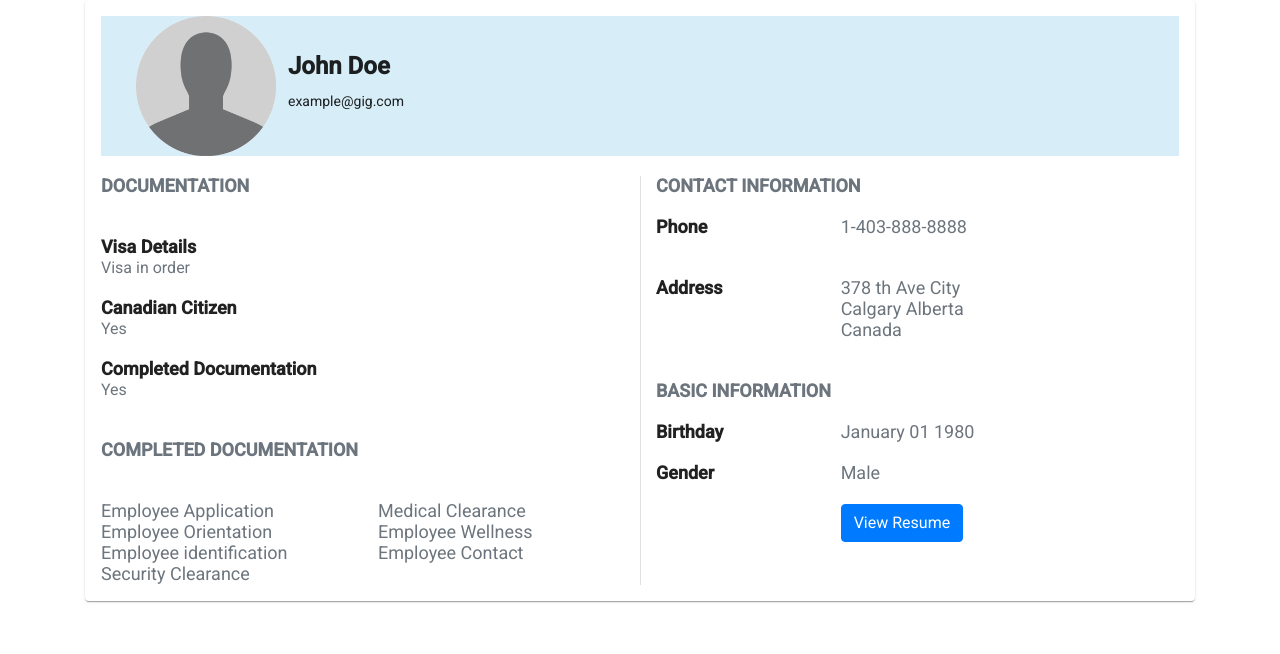
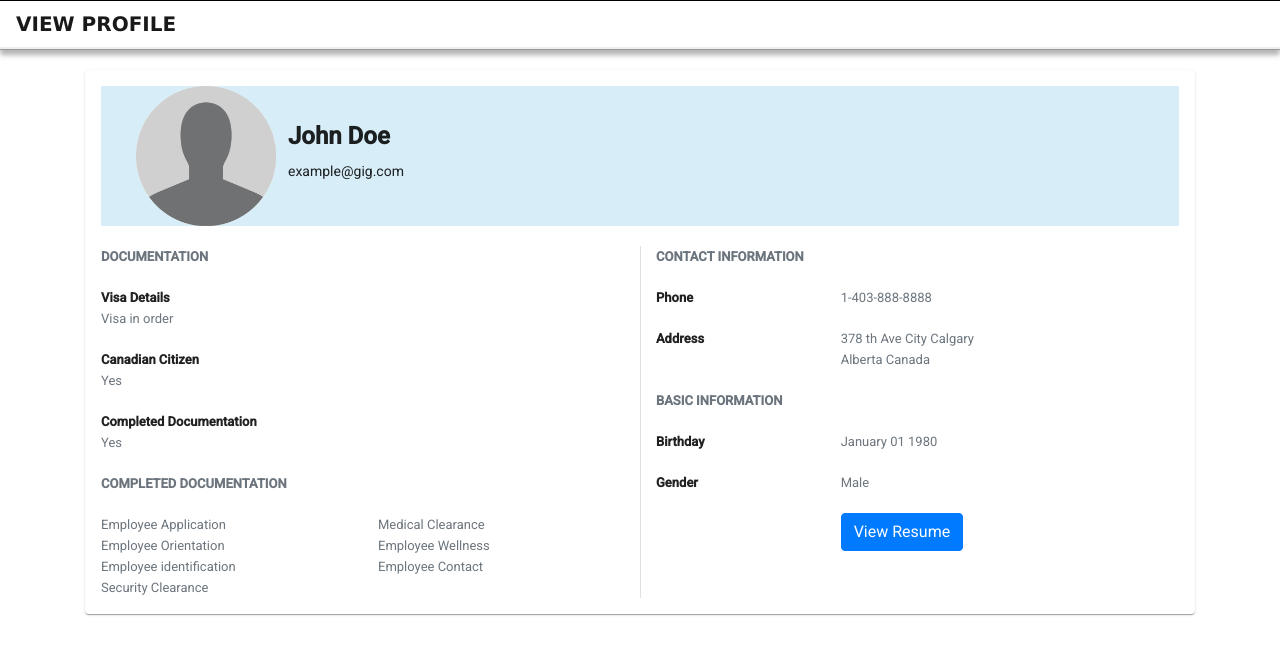
Before and after one commit to m-asadd1997/KelvinProjectFrontend, an Angular app: page /viewportfolio in a window 1280 px wide. Shown: the top 654 px of the page. Built offline with nearby package versions, Linux system fonts and the light colour scheme.

Commit message:
ui changes

```diff
--- a/src/app/Services/applicant-service.service.ts
+++ b/src/app/Services/applicant-service.service.ts
@@ -1,6 +1,6 @@
 import { Injectable } from '@angular/core';
 import { HttpClient } from '@angular/common/http';
-import { Observable } from 'rxjs';
+import { Observable, Subject } from 'rxjs';
 import { environment } from '../../environments/environment';
 
 @Injectable({
@@ -8,10 +8,16 @@ import { environment } from '../../environments/environment';
 })
 export class ApplicantServiceService {
 
+  private productSource = new Subject<Object>();
+  productMessage$ = this.productSource.asObservable();
   constructor(private http: HttpClient) { }
    url:any = environment.baseUrl;
   saveApplicantForm(appObj: any):Observable<any>{
     return this.http.post(this.url+"api/applicant-form",appObj)
+  }
+
+  sendMessage(obj: Object){
+    this.productSource.next(obj);
   }
 
   getApplicantFields():Observable<any>{
--- a/src/app/main-screen/main-screen.component.css
+++ b/src/app/main-screen/main-screen.component.css
@@ -21,3 +21,14 @@
     height: 100px;
     border-radius: 50%;
   }
+
+  input[type="file"] {
+    display: none;
+}
+
+label{
+  padding: 5px;
+  background: grey;
+  display: table;
+  color: #fff;
+   }
--- a/src/app/main-screen/main-screen.component.ts
+++ b/src/app/main-screen/main-screen.component.ts
@@ -1,7 +1,7 @@
 import { Component, OnInit, Inject } from '@angular/core';
 import { ApplicantForm } from './ApplicantForm';
 import { ApplicantServiceService } from '../Services/applicant-service.service';
-import { ActivatedRoute } from '@angular/router';
+import { ActivatedRoute, Router } from '@angular/router';
 import {NgbModal, ModalDismissReasons} from '@ng-bootstrap/ng-bootstrap';
 
 @Component({
@@ -19,9 +19,8 @@ export class MainScreenComponent implements OnInit {
   responseEmail : any;
 
   foods: any[] = [
-    {value: 'steak-0', viewValue: 'Steak'},
-    {value: 'pizza-1', viewValue: 'Pizza'},
-    {value: 'tacos-2', viewValue: 'Tacos'}
+    {value: 'yes', viewValue: 'Yes'},
+    {value: 'no', viewValue: 'No'}
   ];
   Gender: any[] = [
     {value: 'male', viewValue: 'male'},
@@ -30,7 +29,7 @@ export class MainScreenComponent implements OnInit {
 
   appFormObj: ApplicantForm = new ApplicantForm();
   closeResult: string;
-  constructor(private applicantService: ApplicantServiceService,private activateRoute: ActivatedRoute,private modalService: NgbModal) { }
+  constructor(private router:Router,private applicantService: ApplicantServiceService,private activateRoute: ActivatedRoute,private modalService: NgbModal) { }
 
   ngOnInit(): void {
 
@@ -163,4 +162,13 @@ _handleReaderLoaded(readerEvt) {
     }
   }
 
+  goToapplicantTable(){
+    this.router.navigate(['test'])
+  }
+
+  sendProducttoCheckout(prod :Object){
+    console.log(prod)
+    this.applicantService.sendMessage(prod);
+
+  }
 }
--- a/src/app/viewportfolio/viewportfolio.component.html
+++ b/src/app/viewportfolio/viewportfolio.component.html
@@ -1,3 +1,8 @@
+<nav class="navbar navbar-light bg-light" style="background-color: white !important;border-top-color: black;border-top-style:solid; border-top-width: thin; border-bottom-style: ridge; box-shadow:0px 5px 5px rgb(179, 179, 179);">
+  <a class="navbar-brand mb-0 h3" href="#" style="font-family: 'Lucida Sans', 'Lucida Sans Regular', 'Lucida Grande', 'Lucida Sans Unicode', Geneva, Verdana, sans-serif; font-weight: 600;">
+   VIEW PROFILE</a>
+</nav>
+<br>
 <div class = "container">
 <mat-card>
   <mat-card-header style="background-color: #d7edf8">
@@ -34,82 +39,82 @@
     <div class="col-6">
       <div class="row">
         <div class="col-4">
-          <span class = "font-weight-bold text-uppercase text-muted" style="font-size: large;">Documentation</span>
+          <span class = "font-weight-bold text-uppercase text-muted" style="font-size: small;">Documentation</span>
         </div>
       </div>
       <br>
-      <br>
+
       <div class="row">
         <div class="col-4">
-          <span class = "font-weight-bold my-10" style="font-size: large">Visa Details</span>
+          <span class = "font-weight-bold my-10" style="font-size: small">Visa Details</span>
         </div>
       </div>
       <div class="row">
         <div class="col-4">
-          <span class="text-muted" style="font-size: medium">Visa in order</span>
+          <span class="text-muted" style="font-size: small">Visa in order</span>
         </div>
       </div>
       <br>
       <div class="row">
         <div class="col-4">
-          <span class = "font-weight-bold my-4" style="font-size: large">Canadian Citizen</span>
+          <span class = "font-weight-bold my-4" style="font-size: small">Canadian Citizen</span>
         </div>
       </div>
       <div class="row">
         <div class="col-4">
-          <span class="text-muted" style="font-size: medium">Yes</span>
+          <span class="text-muted" style="font-size: small">Yes</span>
         </div>
       </div>
       <br>
       <div class="row">
         <div class="col-6">
-          <span class = "font-weight-bold my-4" style="font-size: large">Completed Documentation</span>
+          <span class = "font-weight-bold my-4" style="font-size: small">Completed Documentation</span>
         </div>
       </div>
       <div class="row">
         <div class="col-4">
-          <span class="text-muted" style="font-size: medium">Yes</span>
+          <span class="text-muted" style="font-size: small">Yes</span>
         </div>
 
       </div>
       <br>
-      <br>
+
 
       <div class="row">
         <div class="col-8">
-          <span class = "font-weight-bold text-uppercase text-muted" style="font-size: large;">Completed Documentation</span>
+          <span class = "font-weight-bold text-uppercase text-muted" style="font-size: small;">Completed Documentation</span>
         </div>
       </div>
       <br>
-      <br>
+
 
       <div class="row">
         <div class="col-6">
-          <span class = "font-weight-normal  text-muted" style="font-size: large;">Employee Application</span>
+          <span class = "font-weight-normal  text-muted" style="font-size: small;">Employee Application</span>
         </div>
         <div class="col-4">
-            <span class = "font-weight-normal  text-muted" style="font-size: large;">Medical Clearance</span>
+            <span class = "font-weight-normal  text-muted" style="font-size: small;">Medical Clearance</span>
           </div>
       </div>
       <div class="row">
         <div class="col-6">
-          <span class = "font-weight-normal  text-muted" style="font-size: large;">Employee Orientation</span>
+          <span class = "font-weight-normal  text-muted" style="font-size: small;">Employee Orientation</span>
         </div>
         <div class="col-4">
-            <span class = "font-weight-normal  text-muted" style="font-size: large;">Employee Wellness</span>
+            <span class = "font-weight-normal  text-muted" style="font-size: small;">Employee Wellness</span>
           </div>
       </div>
       <div class="row">
         <div class="col-6">
-          <span class = "font-weight-normal  text-muted" style="font-size: large;">Employee identification</span>
+          <span class = "font-weight-normal  text-muted" style="font-size: small;">Employee identification</span>
         </div>
         <div class="col-4">
-            <span class = "font-weight-normal  text-muted" style="font-size: large;">Employee Contact</span>
+            <span class = "font-weight-normal  text-muted" style="font-size: small;">Employee Contact</span>
           </div>
       </div>
       <div class="row">
         <div class="col-4">
-          <span class = "font-weight-normal text-muted" style="font-size: large;">Security Clearance</span>
+          <span class = "font-weight-normal text-muted" style="font-size: small;">Security Clearance</span>
         </div>
       </div>
 
@@ -120,51 +125,51 @@
 <div class="col-4">
     <div class="row">
         <div class="col-8">
-          <span class = "font-weight-bold text-uppercase text-muted" style="font-size: large;">Contact Information</span>
+          <span class = "font-weight-bold text-uppercase text-muted" style="font-size: small;">Contact Information</span>
         </div>
       </div>
       <br>
       <div class="row">
         <div class="col-6">
-          <span class = "font-weight-bold" style="font-size: large;">Phone</span>
+          <span class = "font-weight-bold" style="font-size: small;">Phone</span>
         </div>
         <div class="col-6">
-            <span class = "font-weight-normal  text-muted" style="font-size: large;">1-403-888-8888</span>
+            <span class = "font-weight-normal  text-muted" style="font-size: small;">1-403-888-8888</span>
           </div>
       </div>
       <br>
-      <br>
+
       <div class="row">
         <div class="col-6">
-          <span class = "font-weight-bold" style="font-size: large;">Address</span>
+          <span class = "font-weight-bold" style="font-size: small;">Address</span>
         </div>
         <div class="col-6">
-            <span class = "font-weight-normal  text-muted" style="font-size: large;">378 th Ave City Calgary Alberta Canada</span>
+            <span class = "font-weight-normal  text-muted" style="font-size: small;">378 th Ave City Calgary Alberta Canada</span>
           </div>
       </div>
       <br>
-      <br>
+
       <div class="row">
         <div class="col-8">
-          <span class = "font-weight-bold text-uppercase text-muted" style="font-size: large;">Basic Information</span>
+          <span class = "font-weight-bold text-uppercase text-muted" style="font-size: small;">Basic Information</span>
         </div>
       </div>
       <br>
       <div class="row">
         <div class="col-6">
-          <span class = "font-weight-bold" style="font-size: large;">Birthday</span>
+          <span class = "font-weight-bold" style="font-size: small;">Birthday</span>
         </div>
         <div class="col-6">
-            <span class = "font-weight-normal  text-muted" style="font-size: large;">January 01 1980</span>
+            <span class = "font-weight-normal  text-muted" style="font-size: small;">January 01 1980</span>
           </div>
       </div>
       <br>
       <div class="row">
         <div class="col-6">
-          <span class = "font-weight-bold" style="font-size: large;">Gender</span>
+          <span class = "font-weight-bold" style="font-size: small;">Gender</span>
         </div>
         <div class="col-6">
-            <span class = "font-weight-normal  text-muted" style="font-size: large;">Male</span>
+            <span class = "font-weight-normal  text-muted" style="font-size: small;">Male</span>
           </div>
       </div>
       <br>
--- a/src/app/viewportfolio/viewportfolio.component.ts
+++ b/src/app/viewportfolio/viewportfolio.component.ts
@@ -1,4 +1,5 @@
 import { Component, OnInit } from '@angular/core';
+import { ApplicantServiceService } from '../Services/applicant-service.service';
 
 @Component({
   selector: 'app-viewportfolio',
@@ -7,9 +8,14 @@ import { Component, OnInit } from '@angular/core';
 })
 export class ViewportfolioComponent implements OnInit {
 
-  constructor() { }
+  appObj : any;
+  constructor(private applicantService: ApplicantServiceService) { }
 
   ngOnInit(): void {
+    this.applicantService.productMessage$.subscribe(d=>{
+       this.appObj = d
+       console.log("app obj ",this.appObj)
+    })
   }
 
 }
```
Also changed, not shown: src/app/main-screen/main-screen.component.html (+17 -5 lines), src/assets/logo.jpeg (added).
